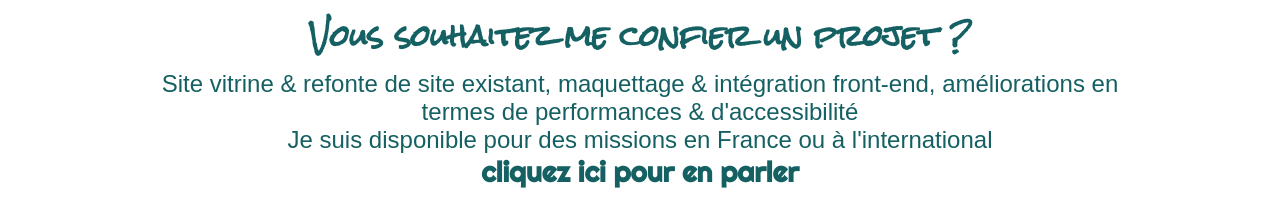
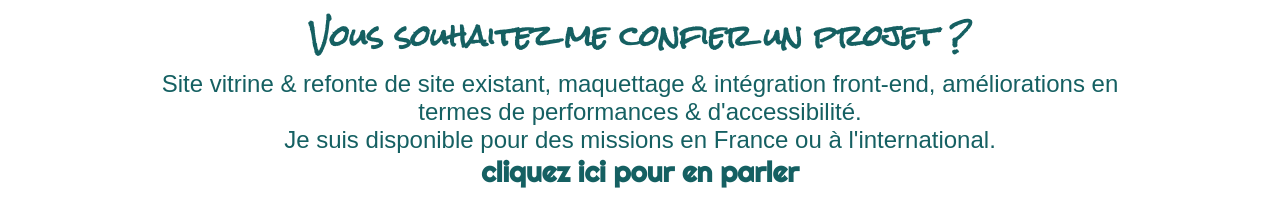
Before and after one commit to JulieBourelDrapier/LastProject, a plain HTML site: page index.html in a window 1280 px wide. Shown: the part 3626-3830 px from the top of the page. Drawn offline with nearby package versions, Linux system fonts and the light colour scheme; a web font is replaced by a local one.

Commit message:
add . to sentences from contact section

```diff
--- a/index.html
+++ b/index.html
@@ -189,8 +189,8 @@
 
         <section id="contact" class="contact-me">
           <h2>Vous souhaitez me confier un projet ?</h2>
-          <p>Site vitrine & refonte de site existant, maquettage & intégration front-end, améliorations en termes de performances & d'accessibilité</p>
-          <p>Je suis disponible pour des missions en France ou à l'international</p>
+          <p>Site vitrine & refonte de site existant, maquettage & intégration front-end, améliorations en termes de performances & d'accessibilité.</p>
+          <p>Je suis disponible pour des missions en France ou à l'international.</p>
           <h3><a class="me" href="https://www.linkedin.com/in/julie-bourel-drapier/">cliquez ici pour en parler</a></h3>
         </section>
 
```
